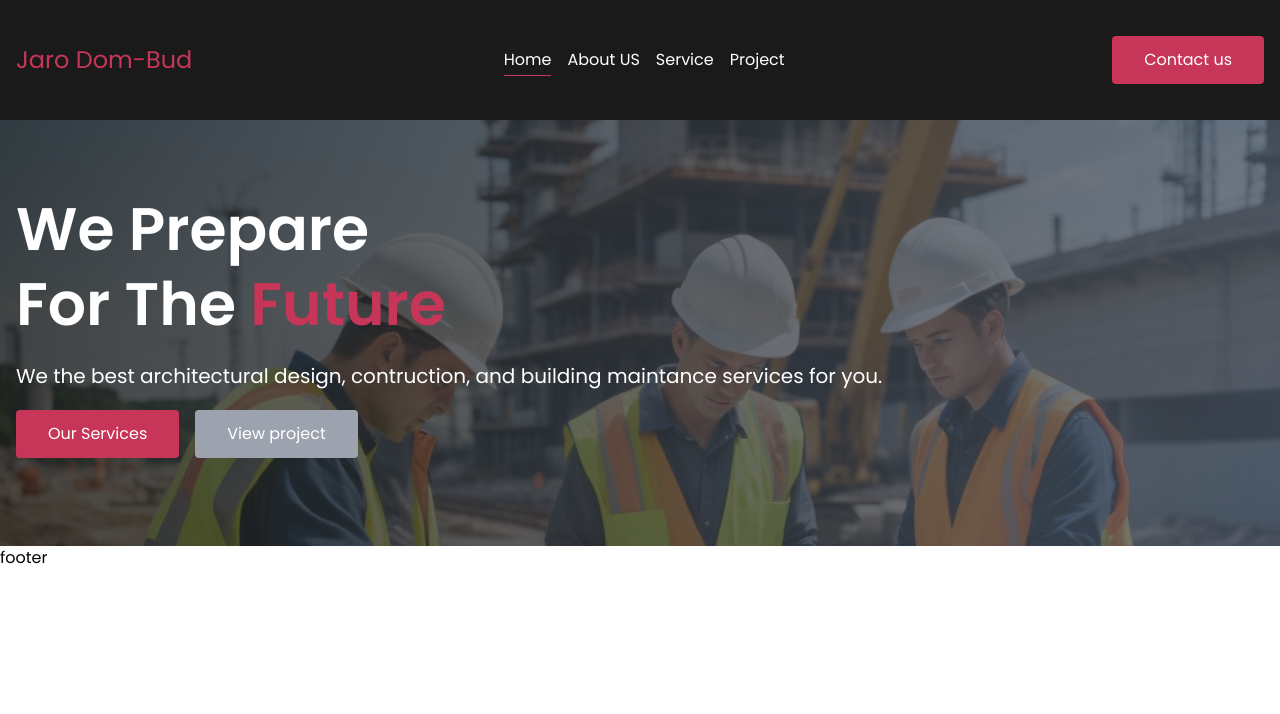
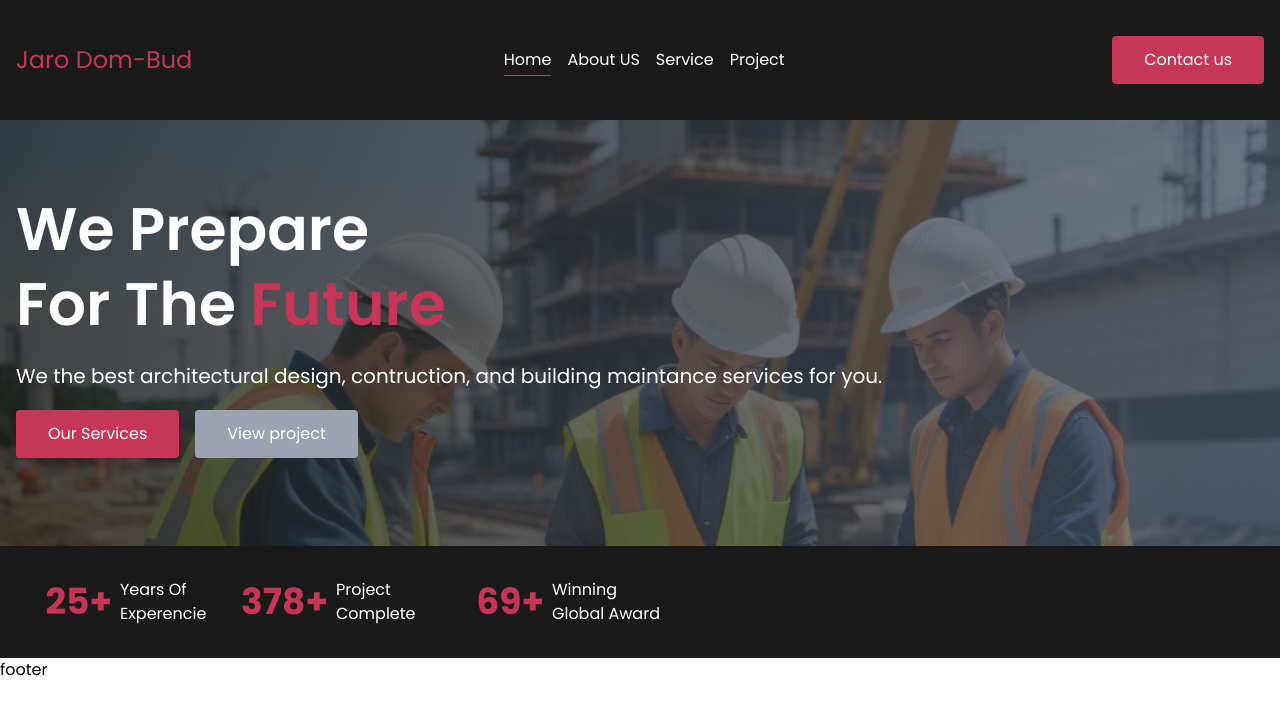
Before and after one commit to manawara/jarodombud, a React (Vite) app: page / in a window 1280 px wide. Shown: the top 714 px of the page. Built offline with nearby package versions, Linux system fonts and the light colour scheme.

Commit message:
Add Counter component (#3)

```diff
--- /dev/null
+++ b/src/components/Counter.jsx
@@ -0,0 +1,35 @@
+import { useState, useEffect } from 'react'
+
+const Counter = ({ start, end, speed, title }) => {
+  const [counter, setCounter] = useState({
+    start: start ? start : 0,
+    end: end ? end : 0,
+  })
+  useEffect(() => {
+    if (counter.end > counter.start) {
+      const timer = setInterval(
+        () => {
+          setCounter((prev) => ({
+            ...prev,
+            start: prev.start + 1,
+          }))
+        },
+
+        speed
+      )
+
+      return () => {
+        clearInterval(timer)
+      }
+    }
+  }, [counter, speed])
+
+  return (
+    <div className="flex items-center text-inherit">
+      <div className="text-red-color-v1 font-bold text-4xl w-24 text-right">{counter.start}+</div>
+      <div className="ml-2 capitalize max-w-28">{title}</div>
+    </div>
+  )
+}
+
+export default Counter
--- /dev/null
+++ b/src/components/Experencie.jsx
@@ -0,0 +1,17 @@
+import React from 'react'
+import Counter from './Counter'
+import Container from '../layout/Container'
+
+const Experencie = () => {
+  return (
+    <section className="flex bg-black-color-v1 text-white py-8">
+      <Container padding classCustom="flex">
+        <Counter start={0} end={25} speed={50} title="years of experencie" />
+        <Counter start={0} end={378} speed={10} title="project complete" />
+        <Counter start={0} end={69} speed={40} title="winning global award" />
+      </Container>
+    </section>
+  )
+}
+
+export default Experencie
--- a/src/page/Home.jsx
+++ b/src/page/Home.jsx
@@ -1,9 +1,12 @@
 import Banner from '../components/Banner'
 import Container from '../layout/Container'
+import Experencie from '../components/Experencie'
+
 const Home = () => {
   return (
     <Container>
       <Banner />
+      <Experencie />
     </Container>
   )
 }
```
